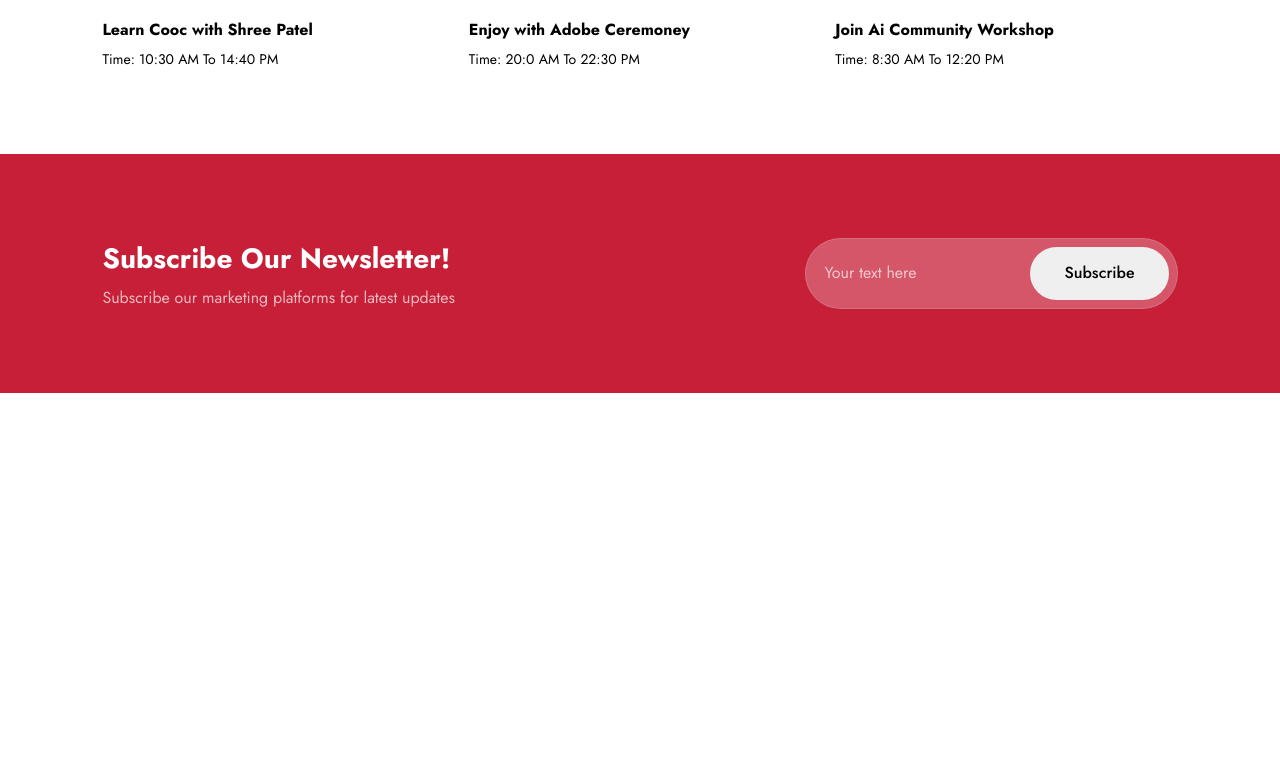
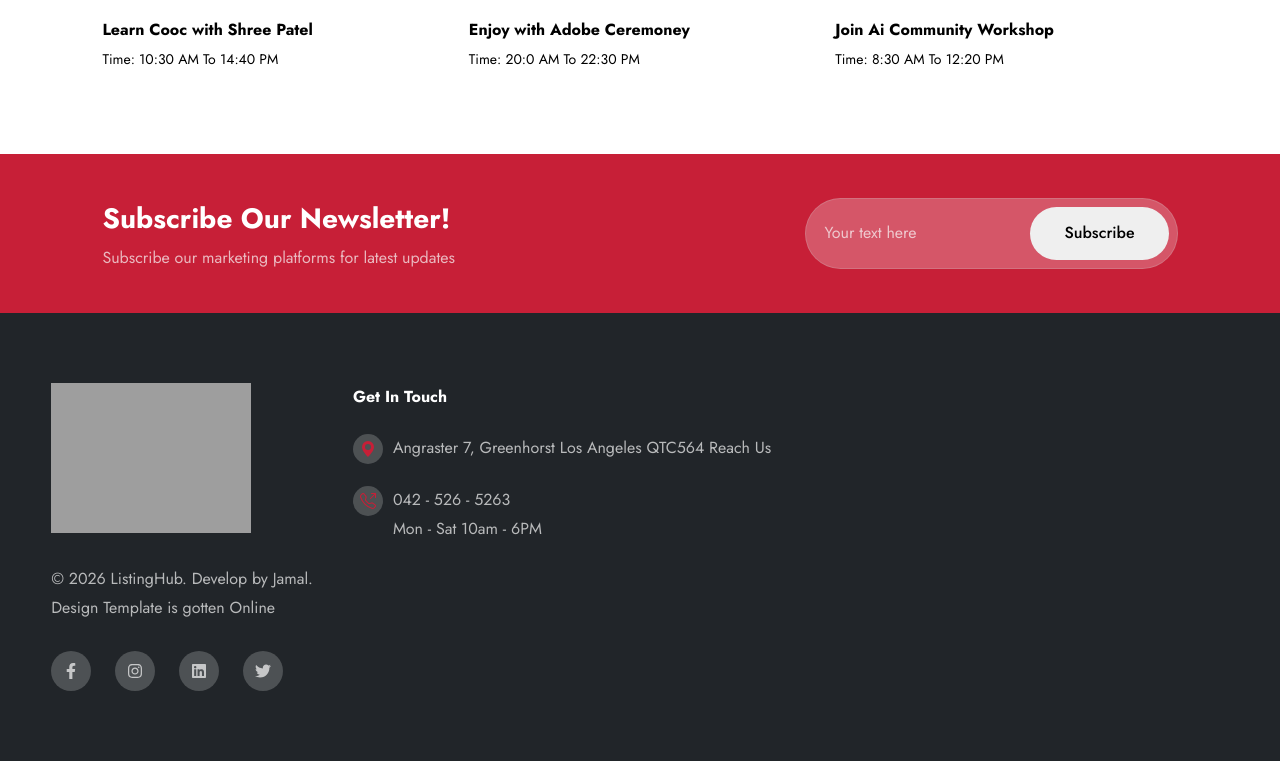
Before and after one commit to jamal-web-dev/Directory-Website-Project, a PHP site: page / in a window 1280 px wide. Shown: the part 5593-6354 px from the top of the page. Before the commit the page ends 5986 px from the top, so only its background shows below. Run offline with PHP 8.4, Linux system fonts and the light colour scheme; grey boxes are pictures that could not be loaded.

Commit message:
Completing Desktop Veiw of Home page

```diff
--- a/index.html
+++ b/index.html
@@ -788,5 +788,49 @@
             </div>
         </div>
     </section>
+
+    <footer>
+        <div class="container">
+            <div class="footer-logo">
+                <img src="images/general-images/logo-white.svg" alt="" class="logo">
+                <p>© 2026 ListingHub. Develop by Jamal. <br>Design Template is gotten Online</p>
+                <div class="social-media-box">
+                    <div class="icon">
+                        <svg stroke="currentColor" fill="currentColor" stroke-width="0" viewBox="0 0 320 512" height="1em" width="1em" xmlns="http://www.w3.org/2000/svg"><path d="M279.14 288l14.22-92.66h-88.91v-60.13c0-25.35 12.42-50.06 52.24-50.06h40.42V6.26S260.43 0 225.36 0c-73.22 0-121.08 44.38-121.08 124.72v70.62H22.89V288h81.39v224h100.17V288z"></path></svg>
+                    </div>
+                    <div class="icon">
+                        <svg stroke="currentColor" fill="currentColor" stroke-width="0" viewBox="0 0 448 512" height="1em" width="1em" xmlns="http://www.w3.org/2000/svg"><path d="M224.1 141c-63.6 0-114.9 51.3-114.9 114.9s51.3 114.9 114.9 114.9S339 319.5 339 255.9 287.7 141 224.1 141zm0 189.6c-41.1 0-74.7-33.5-74.7-74.7s33.5-74.7 74.7-74.7 74.7 33.5 74.7 74.7-33.6 74.7-74.7 74.7zm146.4-194.3c0 14.9-12 26.8-26.8 26.8-14.9 0-26.8-12-26.8-26.8s12-26.8 26.8-26.8 26.8 12 26.8 26.8zm76.1 27.2c-1.7-35.9-9.9-67.7-36.2-93.9-26.2-26.2-58-34.4-93.9-36.2-37-2.1-147.9-2.1-184.9 0-35.8 1.7-67.6 9.9-93.9 36.1s-34.4 58-36.2 93.9c-2.1 37-2.1 147.9 0 184.9 1.7 35.9 9.9 67.7 36.2 93.9s58 34.4 93.9 36.2c37 2.1 147.9 2.1 184.9 0 35.9-1.7 67.7-9.9 93.9-36.2 26.2-26.2 34.4-58 36.2-93.9 2.1-37 2.1-147.8 0-184.8zM398.8 388c-7.8 19.6-22.9 34.7-42.6 42.6-29.5 11.7-99.5 9-132.1 9s-102.7 2.6-132.1-9c-19.6-7.8-34.7-22.9-42.6-42.6-11.7-29.5-9-99.5-9-132.1s-2.6-102.7 9-132.1c7.8-19.6 22.9-34.7 42.6-42.6 29.5-11.7 99.5-9 132.1-9s102.7-2.6 132.1 9c19.6 7.8 34.7 22.9 42.6 42.6 11.7 29.5 9 99.5 9 132.1s2.7 102.7-9 132.1z"></path></svg>
+                    </div>
+                    <div class="icon">
+                        <svg stroke="currentColor" fill="currentColor" stroke-width="0" viewBox="0 0 448 512" height="1em" width="1em" xmlns="http://www.w3.org/2000/svg"><path d="M416 32H31.9C14.3 32 0 46.5 0 64.3v383.4C0 465.5 14.3 480 31.9 480H416c17.6 0 32-14.5 32-32.3V64.3c0-17.8-14.4-32.3-32-32.3zM135.4 416H69V202.2h66.5V416zm-33.2-243c-21.3 0-38.5-17.3-38.5-38.5S80.9 96 102.2 96c21.2 0 38.5 17.3 38.5 38.5 0 21.3-17.2 38.5-38.5 38.5zm282.1 243h-66.4V312c0-24.8-.5-56.7-34.5-56.7-34.6 0-39.9 27-39.9 54.9V416h-66.4V202.2h63.7v29.2h.9c8.9-16.8 30.6-34.5 62.9-34.5 67.2 0 79.7 44.3 79.7 101.9V416z"></path></svg>
+                    </div>
+                    <div class="icon">
+                        <svg stroke="currentColor" fill="currentColor" stroke-width="0" viewBox="0 0 512 512" height="1em" width="1em" xmlns="http://www.w3.org/2000/svg"><path d="M459.37 151.716c.325 4.548.325 9.097.325 13.645 0 138.72-105.583 298.558-298.558 298.558-59.452 0-114.68-17.219-161.137-47.106 8.447.974 16.568 1.299 25.34 1.299 49.055 0 94.213-16.568 130.274-44.832-46.132-.975-84.792-31.188-98.112-72.772 6.498.974 12.995 1.624 19.818 1.624 9.421 0 18.843-1.3 27.614-3.573-48.081-9.747-84.143-51.98-84.143-102.985v-1.299c13.969 7.797 30.214 12.67 47.431 13.319-28.264-18.843-46.781-51.005-46.781-87.391 0-19.492 5.197-37.36 14.294-52.954 51.655 63.675 129.3 105.258 216.365 109.807-1.624-7.797-2.599-15.918-2.599-24.04 0-57.828 46.782-104.934 104.934-104.934 30.213 0 57.502 12.67 76.67 33.137 23.715-4.548 46.456-13.32 66.599-25.34-7.798 24.366-24.366 44.833-46.132 57.827 21.117-2.273 41.584-8.122 60.426-16.243-14.292 20.791-32.161 39.308-52.628 54.253z"></path></svg>
+                    </div>
+                </div>
+            </div>
+            <div class="get-in-touch-box">
+                <h4>Get In Touch</h4>
+                <div class="contact-box">
+                    <div class="location">
+                        <div class="icon">
+                            <svg stroke="currentColor" fill="currentColor" stroke-width="0" viewBox="0 0 16 16" height="1em" width="1em" xmlns="http://www.w3.org/2000/svg"><path d="M8 16s6-5.686 6-10A6 6 0 0 0 2 6c0 4.314 6 10 6 10m0-7a3 3 0 1 1 0-6 3 3 0 0 1 0 6"></path></svg>
+                        </div>
+                        <div class="address">
+                            Angraster 7, Greenhorst Los Angeles QTC564 Reach Us
+                        </div>
+                    </div>
+                    <div class="number">
+                        <div class="icon">
+                            <svg stroke="currentColor" fill="currentColor" stroke-width="0" viewBox="0 0 16 16" height="1em" width="1em" xmlns="http://www.w3.org/2000/svg"><path d="M3.654 1.328a.678.678 0 0 0-1.015-.063L1.605 2.3c-.483.484-.661 1.169-.45 1.77a17.6 17.6 0 0 0 4.168 6.608 17.6 17.6 0 0 0 6.608 4.168c.601.211 1.286.033 1.77-.45l1.034-1.034a.678.678 0 0 0-.063-1.015l-2.307-1.794a.68.68 0 0 0-.58-.122l-2.19.547a1.75 1.75 0 0 1-1.657-.459L5.482 8.062a1.75 1.75 0 0 1-.46-1.657l.548-2.19a.68.68 0 0 0-.122-.58zM1.884.511a1.745 1.745 0 0 1 2.612.163L6.29 2.98c.329.423.445.974.315 1.494l-.547 2.19a.68.68 0 0 0 .178.643l2.457 2.457a.68.68 0 0 0 .644.178l2.189-.547a1.75 1.75 0 0 1 1.494.315l2.306 1.794c.829.645.905 1.87.163 2.611l-1.034 1.034c-.74.74-1.846 1.065-2.877.702a18.6 18.6 0 0 1-7.01-4.42 18.6 18.6 0 0 1-4.42-7.009c-.362-1.03-.037-2.137.703-2.877zM11 .5a.5.5 0 0 1 .5-.5h4a.5.5 0 0 1 .5.5v4a.5.5 0 0 1-1 0V1.707l-4.146 4.147a.5.5 0 0 1-.708-.708L14.293 1H11.5a.5.5 0 0 1-.5-.5"></path></svg>
+                        </div>
+                        <div class="address">
+                            042 - 526 - 5263 <br> Mon - Sat 10am - 6PM
+                        </div>
+                    </div>
+                </div>
+            </div>
+        </div>
+    </footer>
 </body>
 </html>
--- a/styles/general.css
+++ b/styles/general.css
@@ -125,8 +125,71 @@ header button:hover{
         color: black
     }
 }
+/* ==============FOOTER============= */
 
 footer{
     background-color: var(--dark-200);
+    padding-block: 70px;
+}
+footer .logo{
+    width: 200px;
+}
+footer .container{
+    display: flex;
+    gap: 40px;
+}
+.footer-logo p{
+    color: var(--gray-cl);
+    margin-top: 22px;
+}
+.footer-logo .social-media-box{
+    display: flex;
+    gap: 24px;
+    margin-top: 28px;
+}
+.social-media-box .icon{
+    background-color: #b9bbbc4b;
+    width: 40px;
+    height: 40px;
+    display: flex;
+    justify-content: center;
+    align-items: center;
+    border-radius: 50%;
+    transition: 0.4s;
+    cursor:pointer;
+}
+.social-media-box .icon:hover{
+    background-color: white;
+
+    svg{
+        transition: 0.4s;
+        fill: var(--red);
+    }
+}
+.container .get-in-touch-box{
+    color: var(--gray-cl);
+
+    h4{
+        color: white;
+        margin-bottom: 22px;
+    }
 
 }
+.get-in-touch-box .location, .number{
+    display: flex;
+    gap: 10px;
+    margin-top:  22px;
+
+    .icon{
+        background-color: #b9bbbc4b;
+        width: 30px;
+        height: 30px;
+        border-radius: 50%;
+        display :flex;
+        justify-content: center;
+        align-items: center;
+    }
+    .icon svg{
+        fill: var(--red);
+    }
+}
--- a/styles/index.css
+++ b/styles/index.css
@@ -299,8 +299,9 @@ section .heading-description{
     /* =================
         POPULAR LISTING SECTION
         ============ */
-        .popular-listing-section .container{
-            display: grid;
+
+.popular-listing-section .container{
+    display: grid;
     grid-template-columns: repeat(3, 1fr);
     margin-top: 53px;
     gap: 15px;
@@ -757,6 +758,7 @@ article .event-img-box{
 /* ==========SUBSCRIPTION SECTION ================ */
 .subscription-section{
     background-color: var(--red);
+    padding-block: 40px;
 }
 .subscription-section .container{
     display: flex;
```
